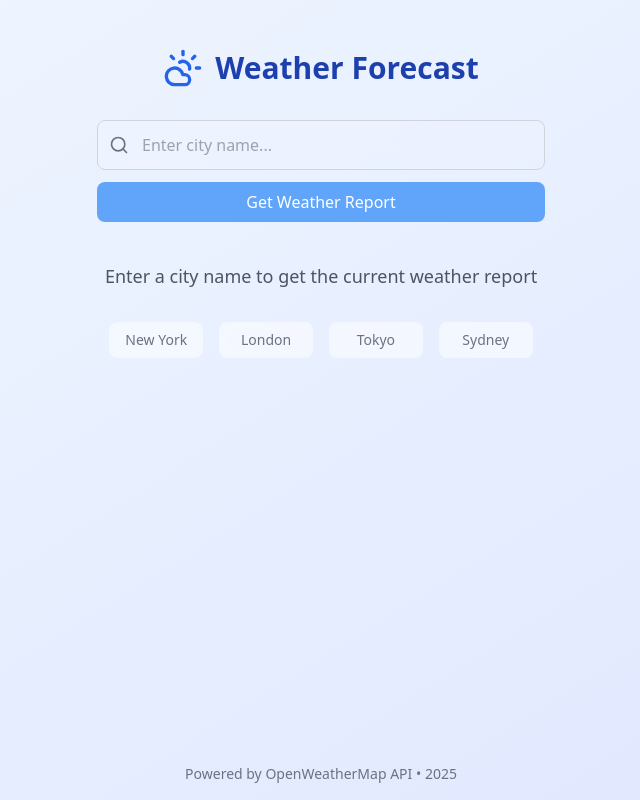
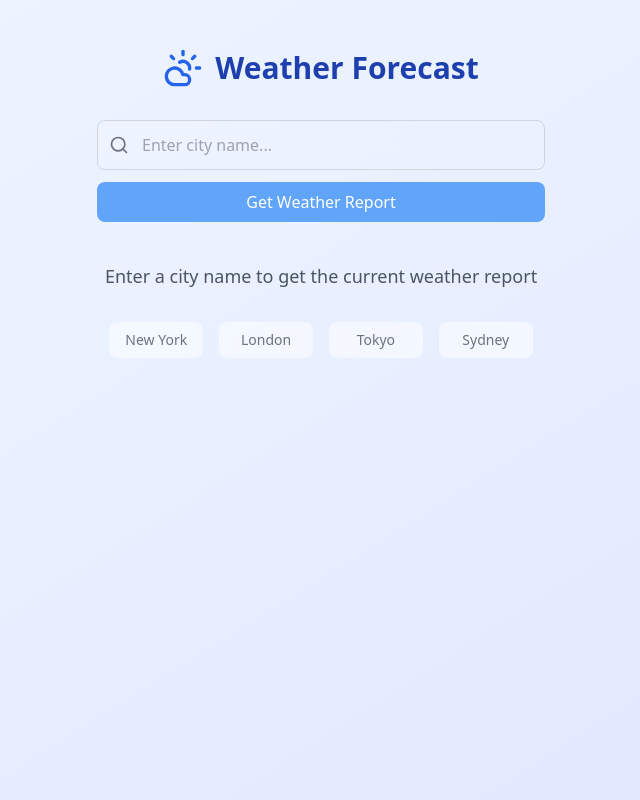
Before and after one commit to Sanjeev-7714/Weather-Report, a React (Vite) app: page / in a window 1280 px wide. Shown: the whole page, without its empty margins (319-959 px from the left). Built offline with nearby package versions, Linux system fonts and the light colour scheme.

Commit message:
Initial Commit

```diff
--- a/src/App.tsx
+++ b/src/App.tsx
@@ -112,11 +112,6 @@ function App() {
         </AnimatePresence>
       </div>
 
-      <footer className="mt-auto py-4 text-center text-sm text-gray-500 relative z-10">
-        <p>
-          Powered by OpenWeatherMap API • {new Date().getFullYear()}
-        </p>
-      </footer>
     </div>
   );
 }
```
